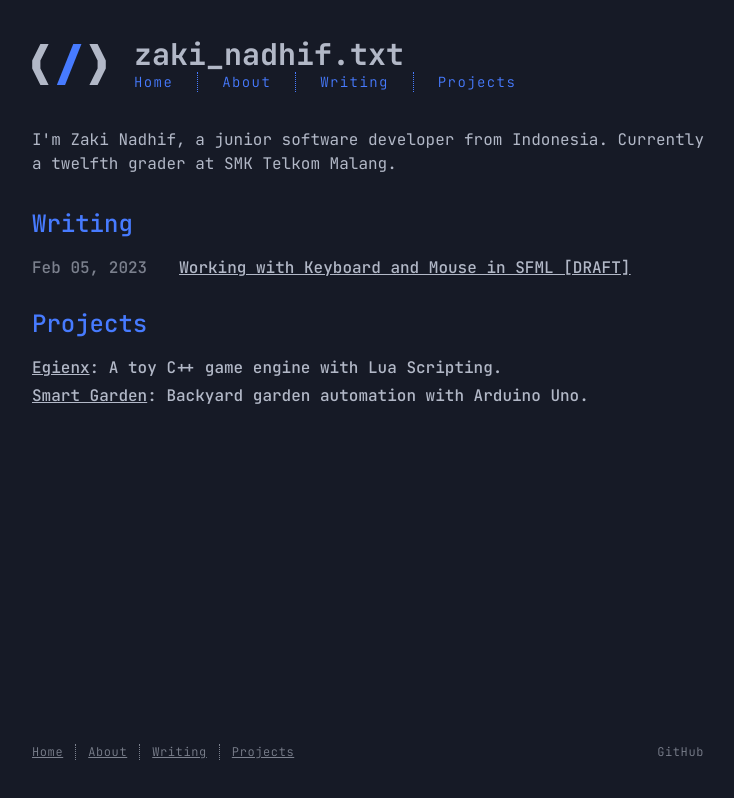
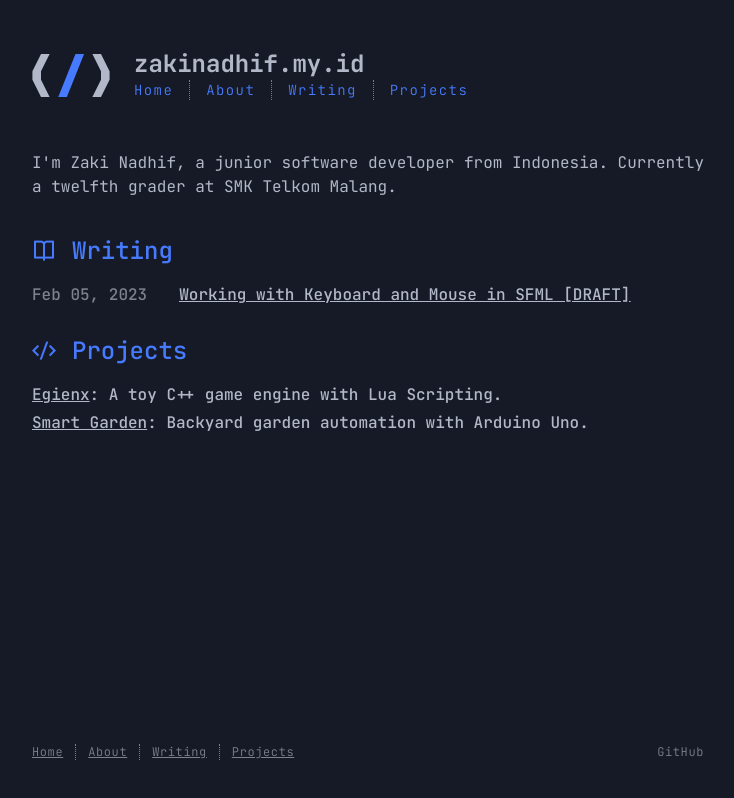
Before and after one commit to zakinadhif/zakinadhif.me, a Next.js app: page / in a window 1280 px wide. Shown: the whole page, without its empty margins (272-1006 px from the left). Built offline with nearby package versions, Linux system fonts and the light colour scheme.

Commit message:
Minor style changes

```diff
--- a/components/navbar.jsx
+++ b/components/navbar.jsx
@@ -3,19 +3,17 @@ import Link from "next/link"
 
 export default function Navbar() {
     return (
-        <div className="flex h-16 mb-3 md:mb-0 md:h-32 relative gap-4 md:gap-7 items-center">
-                <Image src="/assets/code.svg" width={74} height={41} />
-            <div className="flex flex-col justify-center items-center md:items-start grow">
-                <div className="font-bold text-3xl">zaki_nadhif.txt</div>
-                <nav className="font-light text-sm tracking-widest text-bluemoon hidden md:block">
-                    <ul className="flex divide-x divide-bluemoon divide-dotted">
-                        <li className="px-6 pl-0"><Link href="/"><a className="hover:underline underline-offset-1">Home</a></Link></li>
-                        <li className="px-6"><Link href="/about"><a className="hover:underline underline-offset-1">About</a></Link></li>
-                        <li className="px-6"><Link href="/archives"><a className="hover:underline underline-offset-1">Writing</a></Link></li>
-                        <li className="px-6 pr-0"><a href="https://github.com/zakinadhif" className="hover:underline underline-offset-1">Projects</a></li>
-                    </ul>
-                </nav>
-            </div>
+        <div className="relative py-12">
+            <div className="bg-[url('/assets/code.svg')] w-[78px] h-[55px] bg-contain bg-no-repeat bg-center float-left inline-block mr-6"/>
+            <div className="font-bold text-2xl">zakinadhif.my.id</div>
+            <nav className="font-light text-sm tracking-widest text-bluemoon hidden md:block">
+                <ul className="flex divide-x divide-bluemoon divide-dotted">
+                    <li className="px-4 pl-0"><Link href="/"><a className="hover:underline underline-offset-1">Home</a></Link></li>
+                    <li className="px-4"><Link href="/about"><a className="hover:underline underline-offset-1">About</a></Link></li>
+                    <li className="px-4"><Link href="/archives"><a className="hover:underline underline-offset-1">Writing</a></Link></li>
+                    <li className="px-4 pr-0"><a href="https://github.com/zakinadhif" className="hover:underline underline-offset-1">Projects</a></li>
+                </ul>
+            </nav>
         </div>
     )
 }
--- a/pages/index.jsx
+++ b/pages/index.jsx
@@ -22,11 +22,11 @@ export default function Home({ allPostsData }) {
         <title>Zaki Nadhif's Notes</title>
         <link rel="icon" href="/favicon.ico" />
       </Head>
-      <p className="mb-8">
+      <p className="mb-9">
         I'm Zaki Nadhif, a junior software developer from Indonesia. Currently a
         twelfth grader at SMK Telkom Malang.
       </p>
-      <h2 className="text-2xl text-bluemoon mb-4 font-medium">Writing</h2>
+      <h2 className="text-2xl text-bluemoon mb-4 font-medium flex items-center gap-4"><i className="ri-book-open-line font-medium" />Writing</h2>
       <ul className="space-y-3 md:space-y-1 font-medium">
         {allPostsData.map(({ slugStr, date, title }) => (
           <li className="flex md:flex-row flex-col" key={slugStr}>
@@ -35,7 +35,7 @@ export default function Home({ allPostsData }) {
           </li>
         ))}
       </ul>
-      <h2 className="text-2xl text-bluemoon mb-4 font-medium mt-7">Projects</h2>
+      <h2 className="text-2xl text-bluemoon mb-4 font-medium mt-7 flex items-center gap-4"><i class="ri-code-s-slash-line font-medium" />Projects</h2>
       <ul className="space-y-1 font-medium">
         <li><a className="underline underline-offset-1" href="https://github.com/cowdingus/SpaceShooter/tree/engine">Egienx</a>: A toy C++ game engine with Lua Scripting.</li>
         <li><a className="underline underline-offset-1" href="https://example.com">Smart Garden</a>: Backyard garden automation with Arduino Uno.</li>
```
